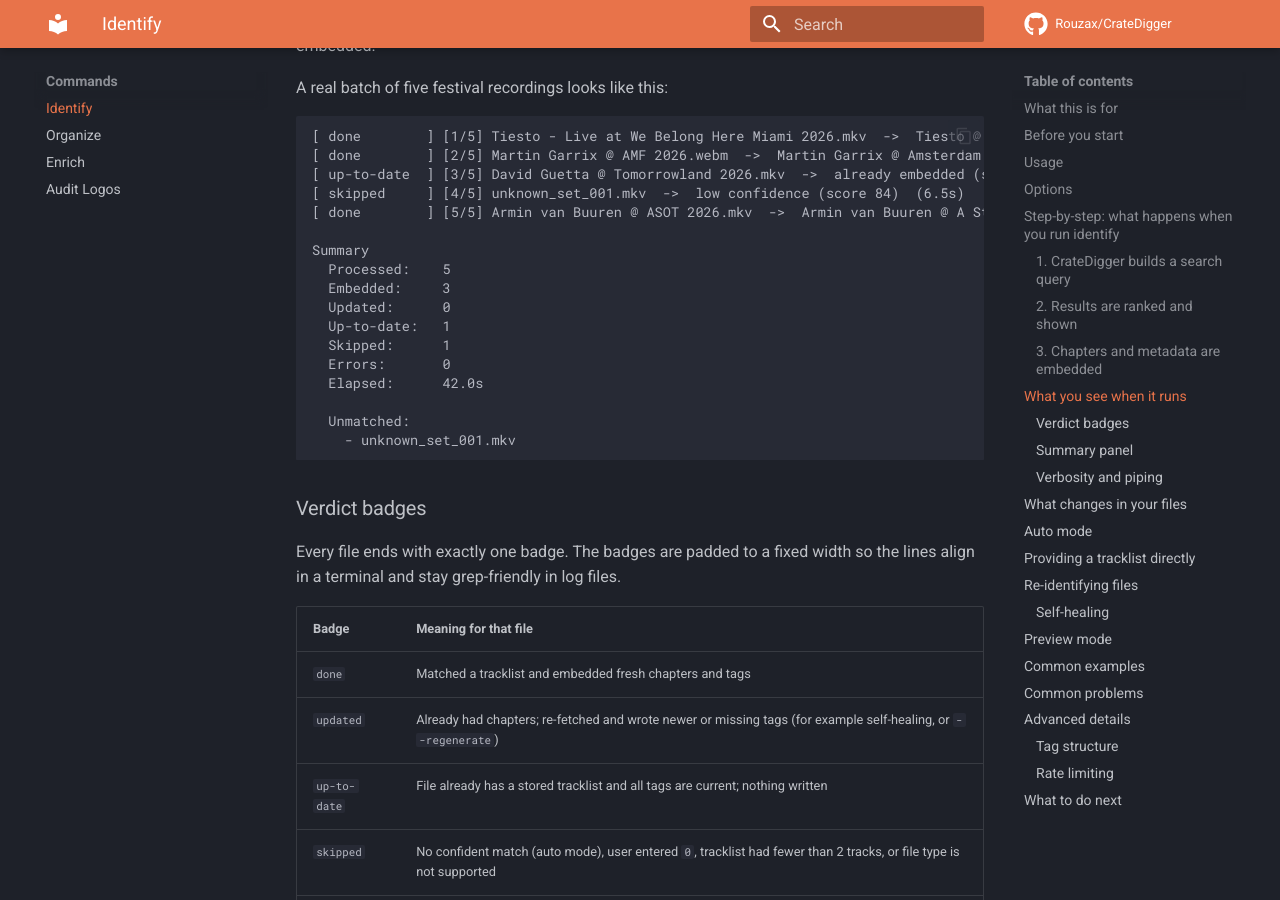
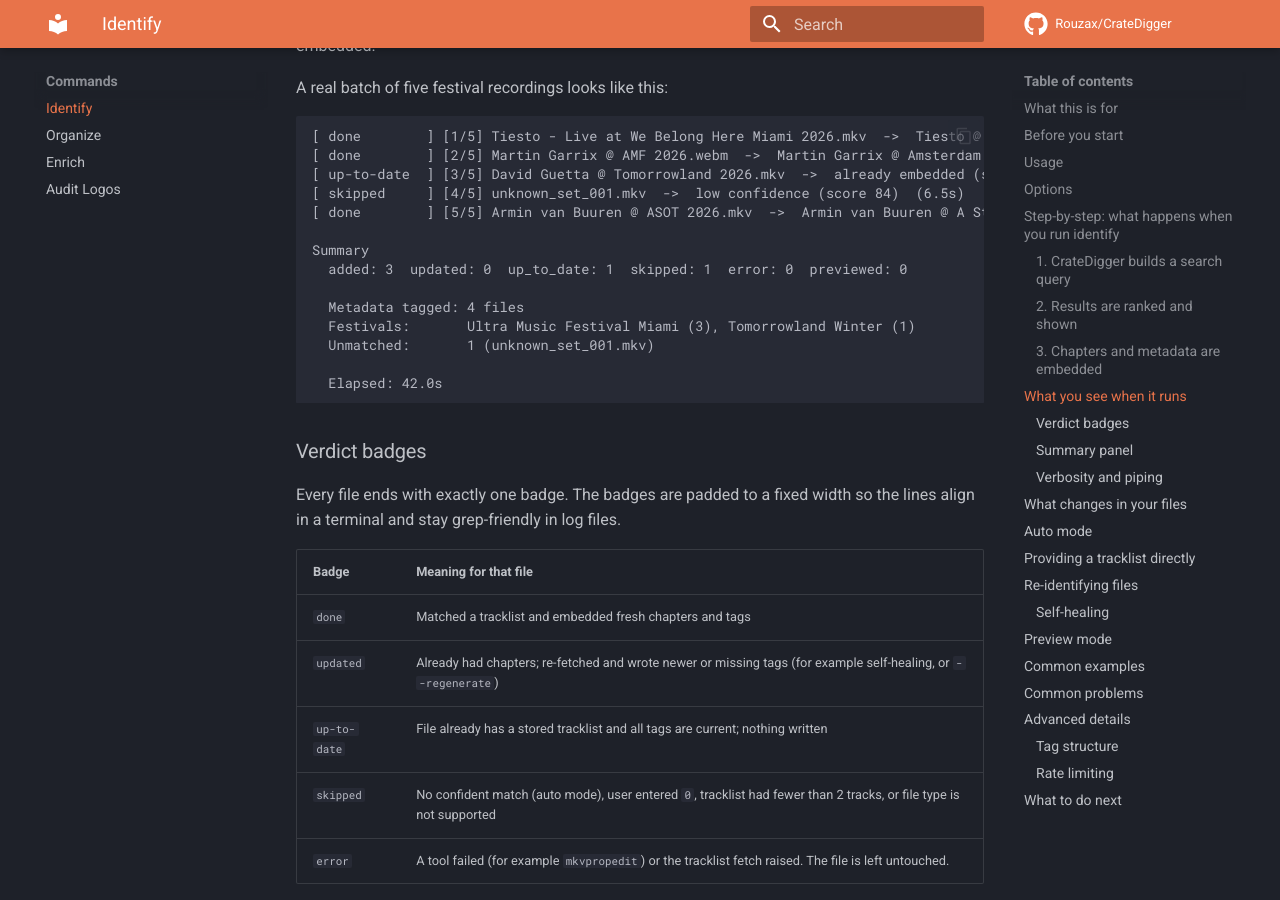
Before and after one commit to Rouzax/CrateDigger, an MkDocs documentation site: the page built from docs/commands/identify.md, in a window 1280 px wide and 900 px high, scrolled down 3417 px. Built offline with MkDocs 1.6.1 and Material for MkDocs 9.7.7, drawn with Linux system fonts in a browser that asks for light colours; comment, search, counter and statistics services are not loaded.

Commit message:
docs(identify): match summary sample to actual panel output

````diff
--- a/docs/commands/identify.md
+++ b/docs/commands/identify.md
@@ -134,16 +134,13 @@
 [ done        ] [5/5] Armin van Buuren @ ASOT 2026.mkv  ->  Armin van Buuren @ A State of Trance 2026 (2026-02-15) - 42 tracks  (11.2s)
 
 Summary
-  Processed:    5
-  Embedded:     3
-  Updated:      0
-  Up-to-date:   1
-  Skipped:      1
-  Errors:       0
-  Elapsed:      42.0s
+  added: 3  updated: 0  up_to_date: 1  skipped: 1  error: 0  previewed: 0
 
-  Unmatched:
-    - unknown_set_001.mkv
+  Metadata tagged: 4 files
+  Festivals:       Ultra Music Festival Miami (3), Tomorrowland Winter (1)
+  Unmatched:       1 (unknown_set_001.mkv)
+
+  Elapsed: 42.0s
 ```
 
 ### Verdict badges
````
